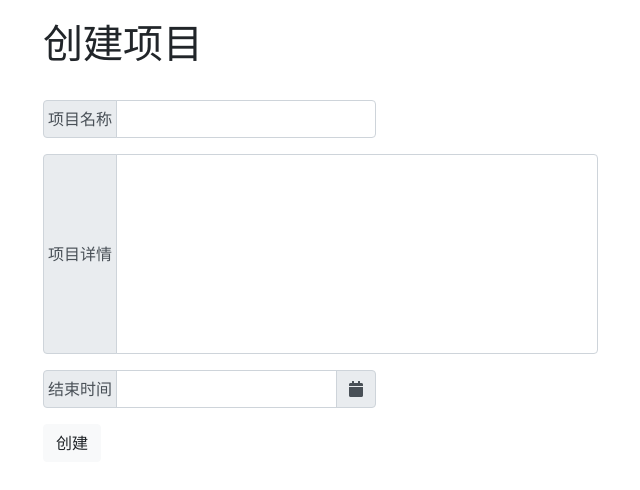
After one commit to 1368129224/TeamPlatform, a Flask app: template CUIT_TP/templates/team/create_project.html in a window 1280 px wide. The commit adds this page. Shown: the top 490 px of the page, without its empty margins (42-682 px from the left). Run offline with Flask 2, Linux system fonts and the light colour scheme; the template is opened without the code that fills it: values that come from a table or form of the project are taken from there, others are empty; the visitor is signed in with stand-in values (Sample User, id 1); some libraries are stand-ins or nearby versions.

Commit message:
创建项目 TODD 团队协作、home页

```diff
--- a/CUIT_TP/forms/team.py
+++ b/CUIT_TP/forms/team.py
@@ -1,9 +1,9 @@
 from flask_wtf import FlaskForm
-from wtforms import StringField, PasswordField, BooleanField, IntegerField, DateTimeField
+from wtforms import StringField, PasswordField, BooleanField, IntegerField, DateTimeField, TextAreaField
 from wtforms.ext.sqlalchemy.fields import QuerySelectField
 from wtforms.widgets import html_params
 from wtforms.validators import DataRequired, Length, Email, EqualTo, ValidationError
-from CUIT_TP.models import User
+from CUIT_TP.models import User, db
 
 
 def new_teammate():
@@ -14,3 +14,12 @@ class AddTeammateForm(FlaskForm):
     new_teammate = QuerySelectField('New teammate', validators=[DataRequired()], query_factory=new_teammate, get_label='username', render_kw={
         'class': 'custom-select'
     })
+
+class CreateProjectForm(FlaskForm):
+    project_name = StringField('项目名称', validators=(Length(max=32), DataRequired()))
+    desc = TextAreaField('项目简介', validators=[DataRequired(), Length(max=256)], render_kw={
+        'style': "resize:none;"
+    })
+    end_time = DateTimeField('结束时间', validators=[DataRequired()], format='%Y-%m-%d %H:%M', render_kw={
+        'data-target': '#end_time_datetimepicker',
+    })
--- /dev/null
+++ b/CUIT_TP/templates/team/create_project.html
@@ -0,0 +1,55 @@
+{% extends 'iframe_base.html' %}
+
+{% block css %}
+    <link rel="stylesheet" href="{{ url_for('static', filename='css/tempusdominus-bootstrap-4.css') }}">
+    <link rel="stylesheet" href="{{ url_for('static', filename='css/all.min.css') }}">
+{% endblock %}
+
+{% block content %}
+    <h1>创建项目</h1>
+    <br>
+    <form method="post" action="">
+        {{ form.hidden_tag() }}
+        <div class="input-group mb-3" style="width: 30%;">
+            <div class="input-group-prepend">
+                <span class="input-group-text justify-content-center" style="width: 74px;">项目名称</span>
+            </div>
+            {{ form.project_name(class="form-control") }}
+        </div>
+        <div class="input-group mb-3" style="width: 50%;height: 200px;">
+            <div class="input-group-prepend">
+                <span class="input-group-text justify-content-center" style="width: 74px;">项目详情</span>
+            </div>
+            {{ form.desc(class="form-control") }}
+        </div>
+
+        <div class="input-group mb-3 date" id="end_time_datetimepicker" data-target-input="nearest" style="width: 30%;">
+            <div class="input-group-prepend">
+                <span class="input-group-text justify-content-center" style="width: 74px;">结束时间</span>
+            </div>
+            {{ form.end_time(class="form-control datetimepicker-input") }}
+            <div class="input-group-append" data-target="#end_time_datetimepicker" data-toggle="datetimepicker">
+                <div class="input-group-text"><i class="fa fa-calendar"></i></div>
+            </div>
+        </div>
+        <input class="btn btn-light" type="submit" value="创建">
+    </form>
+{% endblock %}
+
+{% block js %}
+    <script src="{{ url_for('static', filename='js/all.min.js') }}"></script>
+    <script src="{{ url_for('static', filename='js/moment.js') }}"></script>
+    <script src="{{ url_for('static', filename='js/tempusdominus-bootstrap-4.js') }}" ></script>
+    <script>
+        $(document).ready($(function () {
+            $('#end_time_datetimepicker').datetimepicker({
+                format: 'YYYY-MM-DD HH:mm',
+                todayHighlight: true,
+                icons:{
+                    time: 'fa fa-clock',
+                    date: 'fa fa-calendar-alt',
+                },
+            });
+        }));
+    </script>
+{% endblock %}
--- a/CUIT_TP/views/home.py
+++ b/CUIT_TP/views/home.py
@@ -1,6 +1,6 @@
 from flask import Blueprint, render_template, redirect, url_for
 from flask_login import current_user, login_required
-from CUIT_TP.models import User
+from CUIT_TP.models import db, User, LabTask
 
 
 bp = Blueprint('home', __name__)
@@ -9,4 +9,5 @@ bp = Blueprint('home', __name__)
 def index():
     if not User.query.filter(User.role=='admin').first():
         return redirect(url_for('account.register_admin'))
-    return render_template('home/index.html')
+    lab_task = current_user.lab_task
+    return render_template('home/index.html', lab_task=lab_task)
--- a/CUIT_TP/views/team.py
+++ b/CUIT_TP/views/team.py
@@ -1,6 +1,6 @@
 from flask import Blueprint, render_template, request, redirect, url_for, flash, abort, make_response
 from flask_login import current_user, login_user, logout_user, login_required
-from CUIT_TP.forms.team import AddTeammateForm
+from CUIT_TP.forms.team import AddTeammateForm, CreateProjectForm
 from CUIT_TP.models import db, User, Team, Project, Activity
 from CUIT_TP import login
 
@@ -17,13 +17,13 @@ def load_user(id):
 def home(team_id):
     team = Team.query.filter(Team.id==team_id).first_or_404()
     teammates = team.teammates
-    projects = Project.query.filter(Project.belong_team==team)
+    projects = Project.query.filter(Project.belong_team==team).all()
     if current_user.manage_team == team or current_user.role == 'admin':
         normal_user = False
     else:
         normal_user = True
 
-    return render_template('team/home.html', team=team, teammates=teammates, normal_user=normal_user)
+    return render_template('team/home.html', team=team, teammates=teammates, normal_user=normal_user, projects=projects)
 
 # 删除成员
 @bp.route('/delete_teammate/<int:team_id>/<int:stu_num>')
@@ -56,3 +56,28 @@ def add_teammate(team_id):
             return render_template('team/add_teammate.html', form=form)
     else:
         abort(403)
+
+# 创建项目
+@bp.route('/create_project/', methods=('POST', 'GET'))
+@login_required
+def create_project():
+    if current_user.manage_team:
+        form = CreateProjectForm()
+        if request.method == 'POST':
+            if form.validate_on_submit():
+                new_project = Project(
+                    project_name=form.project_name.data,
+                    desc=form.desc.data,
+                    end_time=form.end_time.data,
+                )
+                team = Team.query.filter(Team.leader==current_user).first()
+                team.projects.append(new_project)
+                db.session.add(new_project)
+                db.session.commit()
+                return redirect(url_for('team.home', team_id=current_user.manage_team_id))
+            else:
+                return render_template('team/create_project.html', form=form)
+        else:
+            return render_template('team/create_project.html', form=form)
+    else:
+        abort(403)
```
Also changed, not shown: CUIT_TP/templates/home/index.html (+16 -9 lines), CUIT_TP/templates/team/home.html (+21 -3 lines), requirements.txt (added, +22 -0 lines), README.md.
